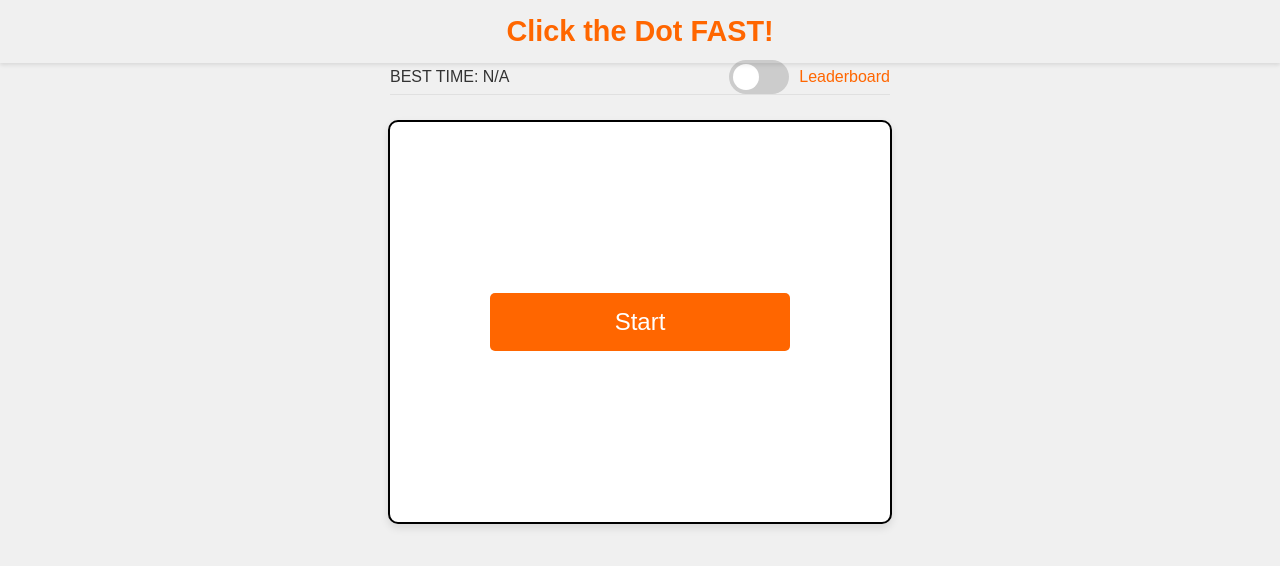
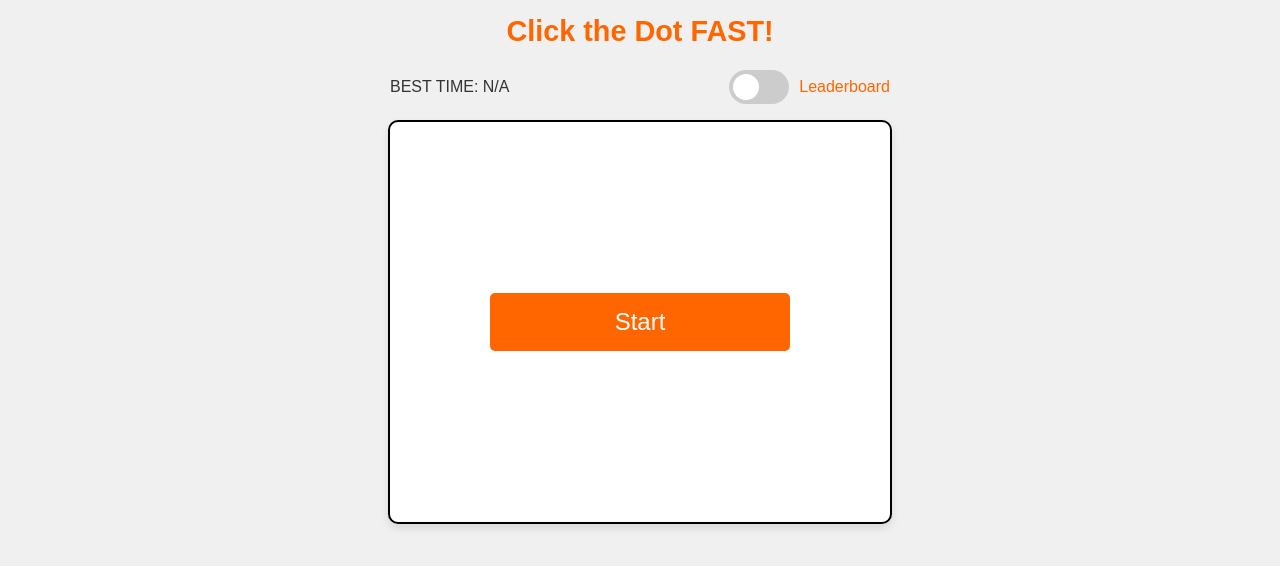
Before and after one commit to BagelFan820/BagelFan820.github.io, a plain HTML site: page index.html in a window 1280 px wide. Drawn offline with Linux system fonts and the light colour scheme; no server answers.

Commit message:
Update index.html

```diff
--- a/index.html
+++ b/index.html
@@ -24,7 +24,6 @@
             transform: translateX(-50%);
             width: 100%;
             padding: 15px 0;
-            box-shadow: 0 2px 4px rgba(0, 0, 0, 0.1); /* Optional: Add subtle shadow */
             z-index: 10;
         }
 
@@ -48,8 +47,6 @@
             align-items: center;
             z-index: 5;
             padding: 10px 0
-            box-shadow: 0 2px 4px rgba(0, 0, 0, 0.05); /* Optional: Add subtle shadow */
-            border-bottom: 1px solid #e0e0e0; /* Optional: Add border for separation */
         }
 
         /* Best Time Display Styling */
```
